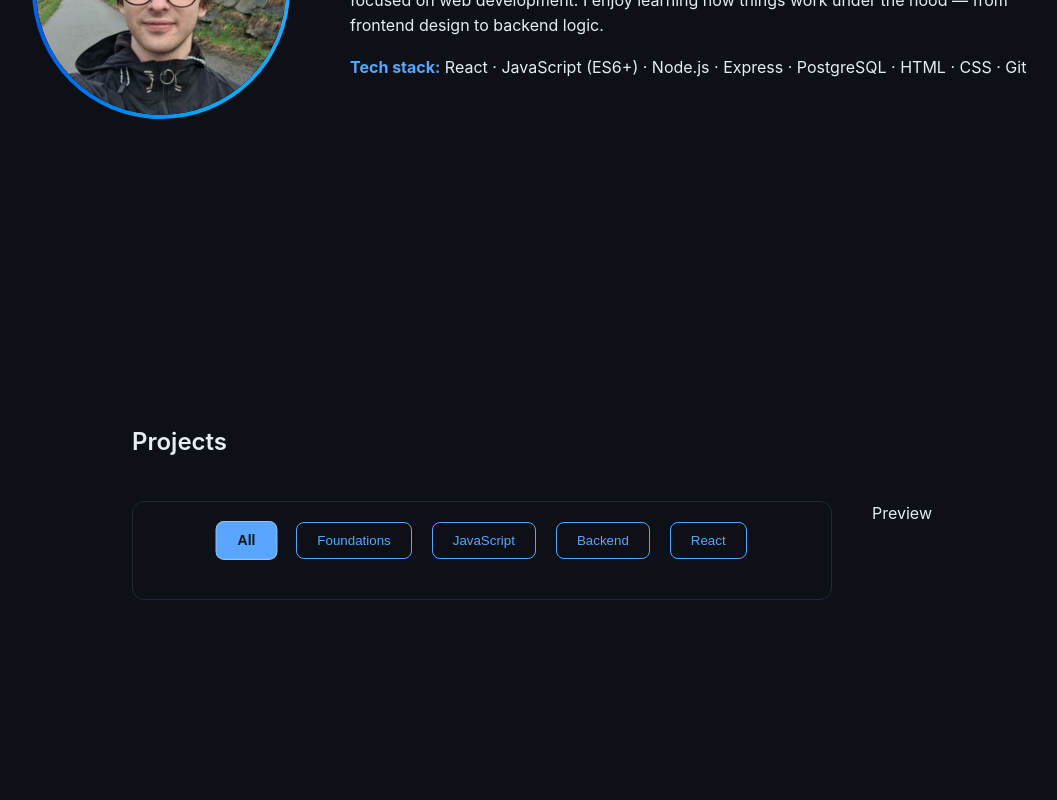
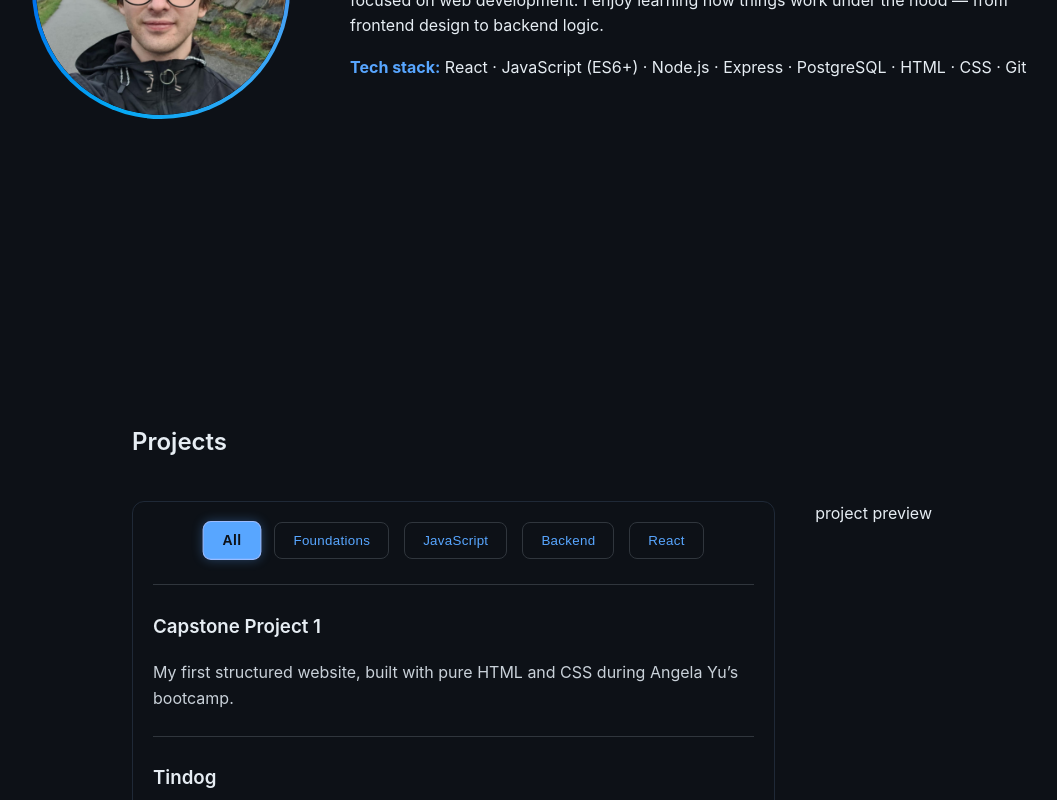
Before and after one commit to oizzoo/oizzoo.github.io, a React app: page / in a window 1280 px wide. Shown: the part 1028-1828 px from the top of the page, without its empty margins (108-1165 px from the left). Built offline with nearby package versions, Linux system fonts and the light colour scheme; the HTML template or start-up script is replaced by a standard one.

Commit message:
feat(projects): implement dynamic project rendering based on selected category and fix category case bug

```diff
--- a/src/components/projects/ProjectPreview.jsx
+++ b/src/components/projects/ProjectPreview.jsx
@@ -1,4 +1,4 @@
 function ProjectPreview() {
-  return <div>Preview</div>;
+  return <div>project preview</div>;
 }
 export default ProjectPreview;
--- a/src/components/projects/ProjectSidebar.css
+++ b/src/components/projects/ProjectSidebar.css
@@ -2,37 +2,50 @@
   width: 100%;
 }
 
+/* Categories */
 .categories {
   display: flex;
   justify-content: center;
-  gap: 20px;
+  gap: 15px;
   flex-wrap: wrap;
-  margin-bottom: 20px;
+  margin-bottom: 25px;
 }
 
+/* Category button */
 .category-btn {
-  background: transparent;
-  border: 1px solid #58a6ff;
+  background: #0d1117;
+  border: 1px solid #30363d;
   color: #58a6ff;
-  padding: 10px 20px;
+  padding: 10px 18px;
   border-radius: 8px;
   cursor: pointer;
   font-weight: 500;
-  transition: all 0.3s ease;
+  letter-spacing: 0.3px;
+  transition: all 0.25s ease;
 }
 
+.category-btn:hover {
+  background: #58a6ff22;
+  transform: translateY(-2px);
+}
+
+/*  "All"  btn */
 .category-btn:first-child {
   border-color: #9bbcff;
   font-weight: 600;
 }
 
-.category-btn:hover {
-  background: #58a6ff22;
-}
-
+/* Active category btn */
 .category-btn.active {
   background: #58a6ff;
   color: #0d1117;
   transform: scale(1.05);
-  transition: all 0.2s ease;
+  box-shadow: 0 0 10px #58a6ff55;
 }
+
+/* Projects list (temp) */
+.project-item {
+  border-top: 1px solid #30363d;
+  padding: 8px 0;
+  color: #c9d1d9;
+}
--- a/src/components/projects/ProjectSidebar.jsx
+++ b/src/components/projects/ProjectSidebar.jsx
@@ -10,6 +10,12 @@ function ProjectSidebar() {
   );
 
   const [activeCategory, setActiveCategory] = useState("All");
+
+  const visibleProjects = (
+        activeCategory === "All"
+        ? Object.values(projectsData).flat()
+        : projectsData[activeCategory] || []
+    );
 
     return (
     <aside>
@@ -24,6 +30,14 @@ function ProjectSidebar() {
           </button>
         ))}
       </div>
+      <div className="projects-list">
+        {visibleProjects.map((project) => (
+          <div key={project.title} className="project-item">
+            <h3>{project.title}</h3>
+            <p>{project.desc}</p>
+          </div>
+        ))}
+      </div>
     </aside>
   );
 
```
Also changed, not shown: src/components/projects/Projects.jsx (line endings or trailing spaces).
